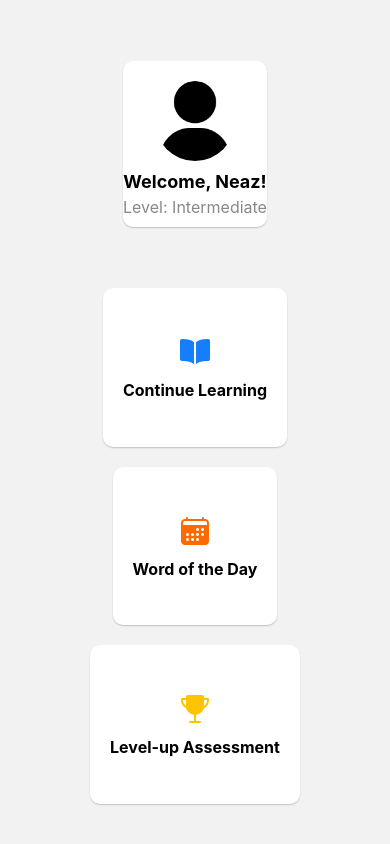
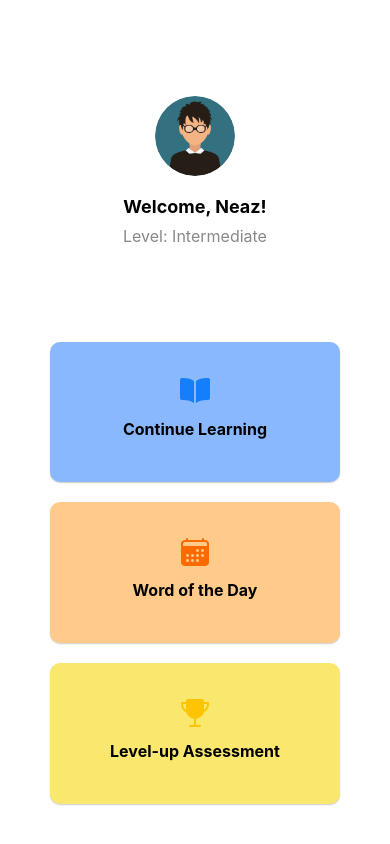
Before and after one commit to nz-m/WordSage, a React Native app in the folder frontend/: screen /Home in a window 390 px wide. Built offline with nearby package versions, Linux system fonts and the light colour scheme.

Commit message:
Prfile, Home screen design updated and skill test description added

```diff
--- a/frontend/src/screens/HomeScreen.jsx
+++ b/frontend/src/screens/HomeScreen.jsx
@@ -34,7 +34,7 @@ const HomeScreen = () => {
             onPress={() => navigation.navigate("Profile")}
           >
             <Image
-              source={require("../assets/user.png")}
+              source={require("../assets/profile.png")}
               style={styles.profileImage}
             />
             <Text style={styles.welcomeText}>Welcome, {user.name}!</Text>
@@ -53,7 +53,7 @@ const HomeScreen = () => {
           </TouchableOpacity>
 
           <TouchableOpacity
-            style={styles.card}
+            style={styles.card2}
             onPress={handleWordOfTheDayPress}
           >
             <Ionicons name="calendar" size={32} color="#FF6A00" />
@@ -61,7 +61,7 @@ const HomeScreen = () => {
           </TouchableOpacity>
 
           <TouchableOpacity
-            style={styles.card}
+            style={styles.card3}
             onPress={handleLevelUpAssessmentPress}
           >
             <Ionicons name="trophy" size={32} color="#FFC400" />
@@ -77,11 +77,13 @@ const styles = StyleSheet.create({
   container: {
     flex: 1,
     padding: 20,
+    backgroundColor: "#FFF",
   },
   topSection: {
-    flex: 1,
+    flex: 2,
     justifyContent: "center",
     alignItems: "center",
+
   },
   userProfile: {
     alignItems: "center",
@@ -91,13 +93,13 @@ const styles = StyleSheet.create({
     borderRadius: 10,
     marginBottom: 20,
     shadowColor: "#000",
-    shadowOffset: {
-      width: 0,
-      height: 1,
-    },
-    shadowOpacity: 0.2,
-    shadowRadius: 1.41,
-    elevation: 2,
+    // shadowOffset: {
+    //   width: 0,
+    //   height: 1,
+    // },
+    // shadowOpacity: 0.2,
+    // shadowRadius: 1.41,
+    // elevation: 2,
   },
   profileImage: {
     width: 80,
@@ -108,14 +110,19 @@ const styles = StyleSheet.create({
   welcomeText: {
     fontSize: 18,
     fontWeight: "bold",
-    marginBottom: 5,
+    marginTop: 10,
+    height: 50,
+    width: 280,
+    textAlign: "center",
   },
   levelText: {
     fontSize: 16,
     color: "#888",
+    marginTop: -20,
+    marginBottom: 10,
   },
   midSection: {
-    flex: 2,
+    flex: 3,
     flexDirection: "column",
     justifyContent: "space-between",
     alignItems: "center",
@@ -123,7 +130,43 @@ const styles = StyleSheet.create({
   card: {
     flex: 1,
     padding: 20,
-    backgroundColor: "#FFF",
+    backgroundColor: "#8ab8ff",
+    borderRadius: 10,
+    marginHorizontal: 10,
+    marginBottom: 20,
+    justifyContent: "center",
+    alignItems: "center",
+    shadowColor: "#000",
+    shadowOffset: {
+      width: 0,
+      height: 1,
+    },
+    shadowOpacity: 0.2,
+    shadowRadius: 1.41,
+    elevation: 2,
+  },
+  card2: {
+    flex: 1,
+    padding: 20,
+    backgroundColor: "#ffca8a",
+    borderRadius: 10,
+    marginHorizontal: 10,
+    marginBottom: 20,
+    justifyContent: "center",
+    alignItems: "center",
+    shadowColor: "#000",
+    shadowOffset: {
+      width: 0,
+      height: 1,
+    },
+    shadowOpacity: 0.2,
+    shadowRadius: 1.41,
+    elevation: 2,
+  },
+  card3: {
+    flex: 1,
+    padding: 20,
+    backgroundColor: "#fae76e",
     borderRadius: 10,
     marginHorizontal: 10,
     marginBottom: 20,
@@ -139,9 +182,13 @@ const styles = StyleSheet.create({
     elevation: 2,
   },
   cardTitle: {
+    textAlign: "center",
     fontSize: 16,
     fontWeight: "bold",
     marginTop: 10,
+    height: 50,
+    width: 250,
+    marginBottom: -20,
   },
 });
 
--- a/frontend/src/screens/LessonDetailsScreen.jsx
+++ b/frontend/src/screens/LessonDetailsScreen.jsx
@@ -91,7 +91,7 @@ const styles = StyleSheet.create({
   quizButton: {
     flexDirection: "row",
     alignItems: "center",
-    backgroundColor: colors.accentColor,
+    backgroundColor: "#3988FF",
     paddingVertical: 15,
     paddingHorizontal: 20,
     borderRadius: 8,
--- a/frontend/src/screens/ProfileScreen.jsx
+++ b/frontend/src/screens/ProfileScreen.jsx
@@ -6,7 +6,7 @@ import { Feather } from "@expo/vector-icons";
 const ProfileScreen = () => {
   const userData = {
     name: "Neaz Mahmud",
-    profilePicture: require("../assets/user.png"),
+    profilePicture: require("../assets/profile.png"),
     level: "Intermediate",
     streak: 10,
     lessonsCompleted: "25/50",
@@ -31,7 +31,7 @@ const ProfileScreen = () => {
           <Text style={styles.statValue}>{userData.lessonsCompleted}</Text>
         </View>
 
-        <View style={styles.statCard}>
+        <View style={styles.statCard2}>
           <Feather name="bar-chart-2" size={24} color={colors.primaryColor} />
           <Text style={styles.statTitle}>Practice Quiz</Text>
           <Text style={styles.statValue}>
@@ -45,12 +45,12 @@ const ProfileScreen = () => {
 
       {/* Additional Statistics */}
       <View style={styles.statContainer}>
-        <View style={styles.statCard}>
+        <View style={styles.statCard3}>
           <Feather name="check-circle" size={24} color={colors.primaryColor} />
           <Text style={styles.statTitle}>Words Learnt</Text>
           <Text style={styles.statValue}>100</Text>
         </View>
-        <View style={styles.statCard}>
+        <View style={styles.statCard4}>
           <Feather name="clock" size={24} color={colors.primaryColor} />
           <Text style={styles.statTitle}>Longest Streak (Days)</Text>
           <Text style={styles.statValue}>{userData.streak}</Text>
@@ -59,6 +59,10 @@ const ProfileScreen = () => {
 
       {/* Logout Button */}
       <TouchableOpacity style={styles.logoutButton}>
+        <Image
+          source={require("../assets/logout.png")}
+          style={styles.logoutImage}
+        />
         <Text style={styles.logoutButtonText}>Logout</Text>
       </TouchableOpacity>
     </View>
@@ -98,32 +102,67 @@ const styles = StyleSheet.create({
   },
   statCard: {
     flex: 1,
-    backgroundColor: "#f2f2f2",
+    backgroundColor: "#8ac926",
     padding: 20,
     borderRadius: 8,
     alignItems: "center",
+    marginRight: 5,
+  },
+  statCard2: {
+    flex: 1,
+    backgroundColor: "#ffca3a",
+    padding: 20,
+    borderRadius: 8,
+    alignItems: "center",
+    marginLeft: 5,
+  },
+  statCard3: {
+    flex: 1,
+    backgroundColor: "#73d2de",
+    padding: 20,
+    borderRadius: 8,
+    alignItems: "center",
+    marginRight: 5,
+  },
+  statCard4: {
+    flex: 1,
+    backgroundColor: "#ff595e",
+    padding: 20,
+    borderRadius: 8,
+    alignItems: "center",
+    marginLeft: 5,
   },
   statTitle: {
-    fontSize: 16,
+    fontSize: 15,
     fontWeight: "bold",
     marginBottom: 5,
     color: colors.primaryColor,
+    textDecorationLine: "underline",
   },
   statValue: {
-    fontSize: 16,
-    color: colors.darkGray,
+    fontSize: 14,
+    color: "gray",
   },
   logoutButton: {
-    backgroundColor: colors.accentColor,
+    marginTop: 40,
+    backgroundColor: "#E3E3E3",
     paddingVertical: 10,
     paddingHorizontal: 20,
     borderRadius: 8,
+    flexDirection: "row",
     alignSelf: "center",
+    height: 45,
+    width: 120,
   },
   logoutButtonText: {
     fontSize: 16,
-    color: colors.White,
     fontWeight: "bold",
+    marginLeft: 7,
+    color: "#E04F5F",
+  },
+  logoutImage: {
+    width: 25,
+    height: 25,
   },
 });
 
--- a/frontend/src/screens/SkillTestMessage.jsx
+++ b/frontend/src/screens/SkillTestMessage.jsx
@@ -1,6 +1,8 @@
 import { View, Text, TouchableOpacity, StyleSheet } from "react-native";
 import colors from "../themes/colors";
 import { useNavigation } from "@react-navigation/native";
+import { Ionicons } from "@expo/vector-icons";
+import { AntDesign } from "@expo/vector-icons";
 
 const SkillTestMessage = () => {
   const navigation = useNavigation();
@@ -20,6 +22,23 @@ const SkillTestMessage = () => {
         your current knowledge and tailor a personalized learning experience
         just for you.
       </Text>
+      <View style={styles.container2}>
+        <View style={styles.quizDetails}>
+          <Ionicons name="time" size={30} color="#2ba3e3" />
+          <Text style={styles.detailsText}>Time allowed</Text>
+          <Text style={styles.detailsTextSub}>10 mins</Text>
+        </View>
+        <View style={styles.quizDetails}>
+          <AntDesign name="questioncircle" size={27} color="#e32b2b" />
+          <Text style={styles.detailsText}>Total no of questions</Text>
+          <Text style={styles.detailsTextSub}>03</Text>
+        </View>
+        <View style={styles.quizDetails}>
+          <AntDesign name="caretright" size={27} color="#2be356" />
+          <Text style={styles.detailsText}>Total marks</Text>
+          <Text style={styles.detailsTextSub}>15</Text>
+        </View>
+      </View>
       <TouchableOpacity style={styles.startButton} onPress={handleStartTest}>
         <Text style={styles.buttonText}>Start Test</Text>
       </TouchableOpacity>
@@ -32,29 +51,29 @@ const styles = StyleSheet.create({
     flex: 1,
     justifyContent: "center",
     alignItems: "center",
-    paddingHorizontal: 20,
+    paddingHorizontal: 0,
     backgroundColor: colors.primaryBackground,
   },
   title: {
     fontSize: 30,
     fontWeight: "bold",
     color: colors.primaryText,
-    marginBottom: 10,
+    marginBottom: 0,
   },
   welcomeMessage: {
     fontSize: 24,
     color: colors.primaryText,
-    marginBottom: 10,
+    marginBottom: 0,
   },
   subtitle: {
     fontSize: 18,
     color: colors.secondaryText,
-    marginBottom: 30,
+    marginBottom: 10,
   },
   description: {
     fontSize: 16,
     textAlign: "center",
-    marginBottom: 40,
+    marginBottom: 10,
     color: colors.secondaryText,
   },
   startButton: {
@@ -70,6 +89,28 @@ const styles = StyleSheet.create({
     fontSize: 18,
     fontWeight: "bold",
   },
+  container2: {
+    backgroundColor: "white",
+    padding: 20,
+    borderRadius: 7,
+    marginBottom: 20,
+  },
+  quizDetails: {
+    backgroundColor: "#e8e8e8",
+    padding: 10,
+    borderRadius: 5,
+    marginBottom: 5,
+    alignItems: "center",
+  },
+  detailsText: {
+    color: "gray",
+    fontSize: 17,
+  },
+  detailsTextSub: {
+    color: "black",
+    fontSize: 16,
+    fontWeight: "bold",
+  },
 });
 
 export default SkillTestMessage;
```
Also changed, not shown: frontend/src/assets/logout.png (added), frontend/src/assets/profile.png (added).
